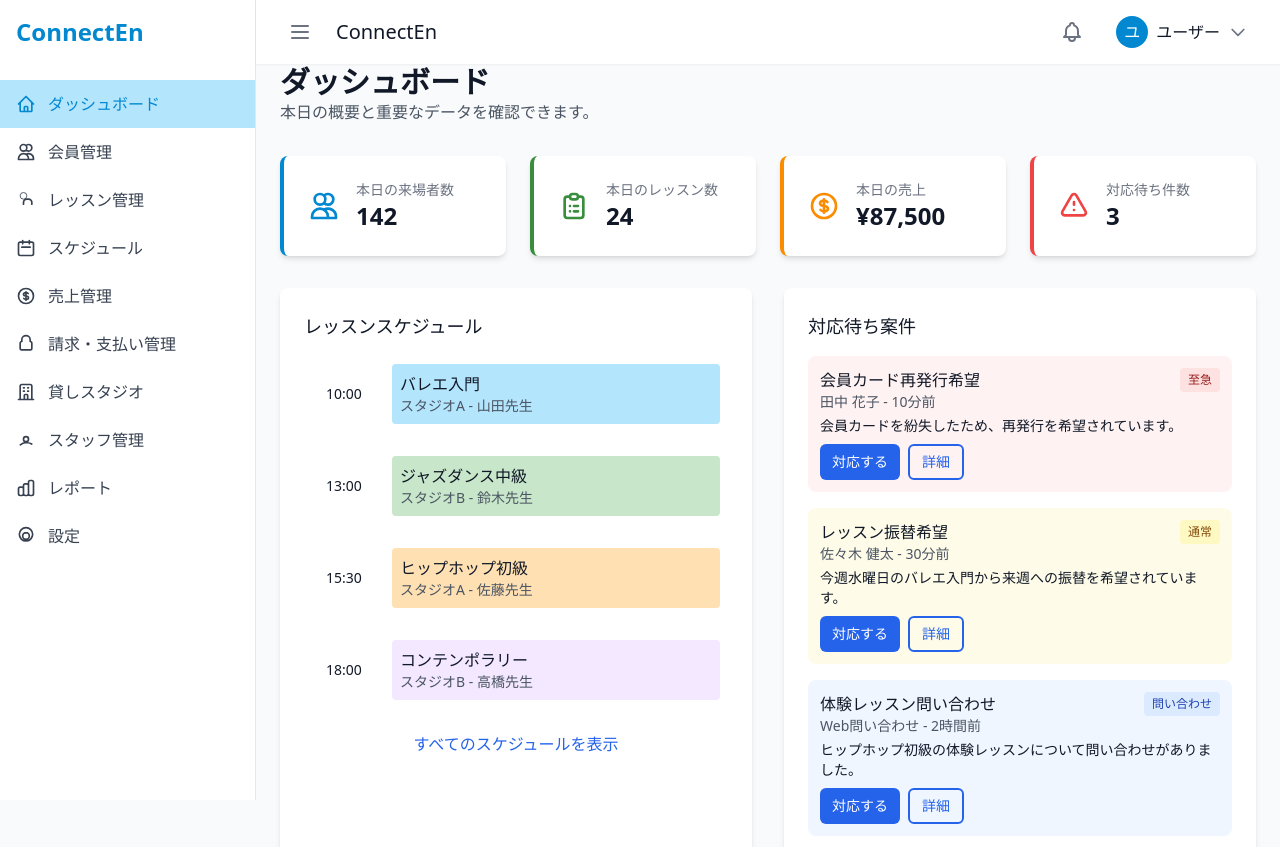
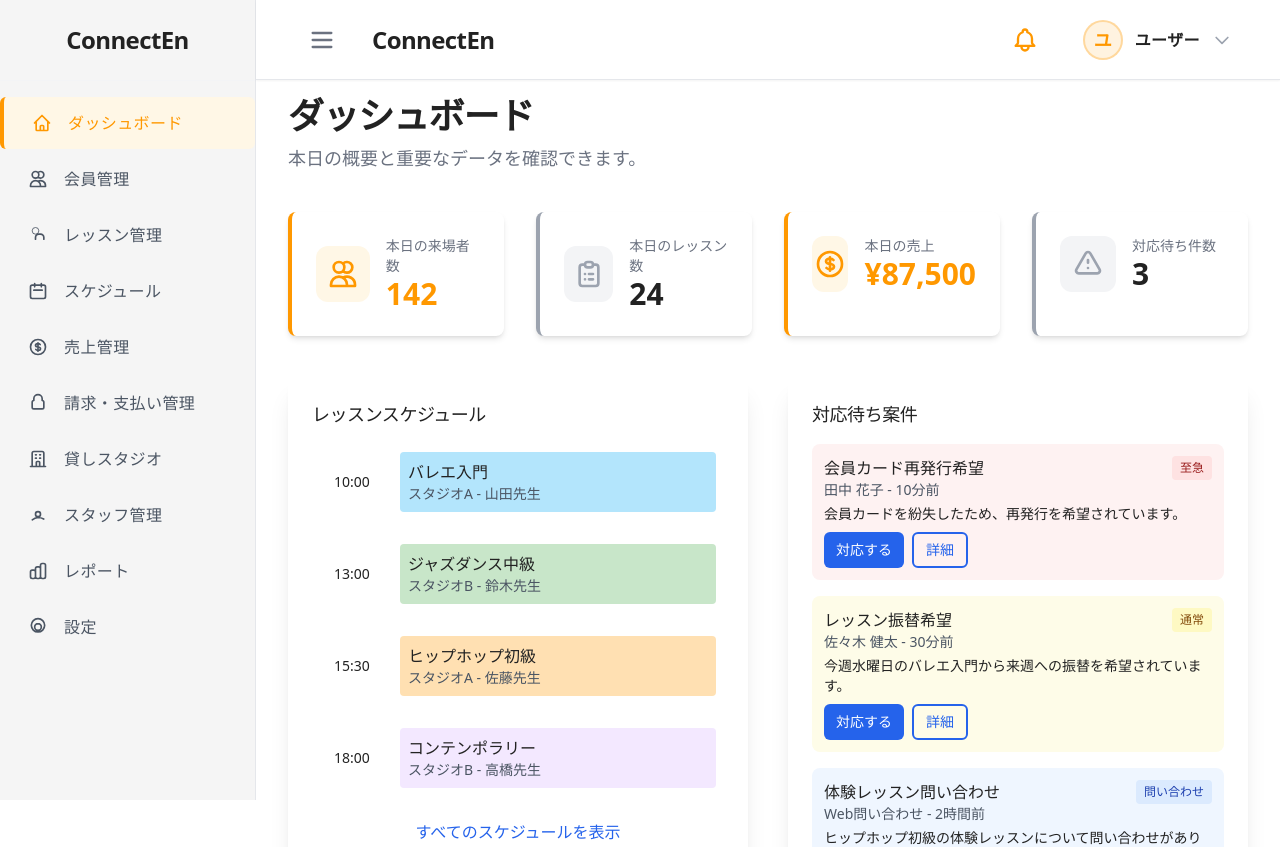
Before and after one commit to mio-github/connect_en, a Next.js app: page /dashboard in a window 1280 px wide. Shown: the top 847 px of the page. Built offline with nearby package versions, Linux system fonts and the light colour scheme.

Commit message:
グレー＋オレンジのフラットデザイン調整

```diff
--- a/src/app/dashboard/page.tsx
+++ b/src/app/dashboard/page.tsx
@@ -12,71 +12,66 @@ export default function Dashboard() {
 
   return (
     <Layout>
-      <div className="mb-8">
-        <h1 className="text-3xl font-bold">ダッシュボード</h1>
-        <p className="text-gray-600">本日の概要と重要なデータを確認できます。</p>
+      <div className="mb-10">
+        <h1 className="text-4xl font-extrabold text-[#222] mb-2">ダッシュボード</h1>
+        <p className="text-lg text-gray-500">本日の概要と重要なデータを確認できます。</p>
       </div>
-
-      <div className="grid grid-cols-1 md:grid-cols-2 lg:grid-cols-4 gap-6 mb-8">
-        <Card className="bg-primary-light border-l-4 border-primary">
-          <div className="flex items-center">
-            <div className="mr-4">
-              <svg xmlns="http://www.w3.org/2000/svg" className="h-8 w-8 text-primary" fill="none" viewBox="0 0 24 24" stroke="currentColor">
+      <div className="grid grid-cols-1 md:grid-cols-2 lg:grid-cols-4 gap-8 mb-10">
+        <Card className="border-l-4 border-[#ff9800]">
+          <div className="flex items-center gap-4">
+            <div className="flex items-center justify-center w-14 h-14 rounded-xl bg-[#fff7e6]">
+              <svg xmlns="http://www.w3.org/2000/svg" className="h-8 w-8 text-[#ff9800]" fill="none" viewBox="0 0 24 24" stroke="currentColor">
                 <path strokeLinecap="round" strokeLinejoin="round" strokeWidth={2} d="M12 4.354a4 4 0 110 5.292M15 21H3v-1a6 6 0 0112 0v1zm0 0h6v-1a6 6 0 00-9-5.197M13 7a4 4 0 11-8 0 4 4 0 018 0z" />
               </svg>
             </div>
             <div>
               <div className="text-sm font-medium text-gray-500">本日の来場者数</div>
-              <div className="text-2xl font-bold">142</div>
+              <div className="text-3xl font-extrabold text-[#ff9800]">142</div>
             </div>
           </div>
         </Card>
-
-        <Card className="bg-secondary-light border-l-4 border-secondary">
-          <div className="flex items-center">
-            <div className="mr-4">
-              <svg xmlns="http://www.w3.org/2000/svg" className="h-8 w-8 text-secondary" fill="none" viewBox="0 0 24 24" stroke="currentColor">
+        <Card className="border-l-4 border-gray-400">
+          <div className="flex items-center gap-4">
+            <div className="flex items-center justify-center w-14 h-14 rounded-xl bg-gray-100">
+              <svg xmlns="http://www.w3.org/2000/svg" className="h-8 w-8 text-gray-400" fill="none" viewBox="0 0 24 24" stroke="currentColor">
                 <path strokeLinecap="round" strokeLinejoin="round" strokeWidth={2} d="M9 5H7a2 2 0 00-2 2v12a2 2 0 002 2h10a2 2 0 002-2V7a2 2 0 00-2-2h-2M9 5a2 2 0 002 2h2a2 2 0 002-2M9 5a2 2 0 012-2h2a2 2 0 012 2m-3 7h3m-3 4h3m-6-4h.01M9 16h.01" />
               </svg>
             </div>
             <div>
               <div className="text-sm font-medium text-gray-500">本日のレッスン数</div>
-              <div className="text-2xl font-bold">24</div>
+              <div className="text-3xl font-extrabold text-[#222]">24</div>
             </div>
           </div>
         </Card>
-
-        <Card className="bg-accent-light border-l-4 border-accent">
-          <div className="flex items-center">
-            <div className="mr-4">
-              <svg xmlns="http://www.w3.org/2000/svg" className="h-8 w-8 text-accent" fill="none" viewBox="0 0 24 24" stroke="currentColor">
+        <Card className="border-l-4 border-[#ff9800]">
+          <div className="flex items-center gap-4">
+            <div className="flex items-center justify-center w-14 h-14 rounded-xl bg-[#fff7e6]">
+              <svg xmlns="http://www.w3.org/2000/svg" className="h-8 w-8 text-[#ff9800]" fill="none" viewBox="0 0 24 24" stroke="currentColor">
                 <path strokeLinecap="round" strokeLinejoin="round" strokeWidth={2} d="M12 8c-1.657 0-3 .895-3 2s1.343 2 3 2 3 .895 3 2-1.343 2-3 2m0-8c1.11 0 2.08.402 2.599 1M12 8V7m0 1v8m0 0v1m0-1c-1.11 0-2.08-.402-2.599-1M21 12a9 9 0 11-18 0 9 9 0 0118 0z" />
               </svg>
             </div>
             <div>
               <div className="text-sm font-medium text-gray-500">本日の売上</div>
-              <div className="text-2xl font-bold">¥87,500</div>
+              <div className="text-3xl font-extrabold text-[#ff9800]">¥87,500</div>
             </div>
           </div>
         </Card>
-
-        <Card className="bg-red-100 border-l-4 border-red-500">
-          <div className="flex items-center">
-            <div className="mr-4">
-              <svg xmlns="http://www.w3.org/2000/svg" className="h-8 w-8 text-red-500" fill="none" viewBox="0 0 24 24" stroke="currentColor">
+        <Card className="border-l-4 border-gray-400">
+          <div className="flex items-center gap-4">
+            <div className="flex items-center justify-center w-14 h-14 rounded-xl bg-gray-100">
+              <svg xmlns="http://www.w3.org/2000/svg" className="h-8 w-8 text-gray-400" fill="none" viewBox="0 0 24 24" stroke="currentColor">
                 <path strokeLinecap="round" strokeLinejoin="round" strokeWidth={2} d="M12 9v2m0 4h.01m-6.938 4h13.856c1.54 0 2.502-1.667 1.732-3L13.732 4c-.77-1.333-2.694-1.333-3.464 0L3.34 16c-.77 1.333.192 3 1.732 3z" />
               </svg>
             </div>
             <div>
               <div className="text-sm font-medium text-gray-500">対応待ち件数</div>
-              <div className="text-2xl font-bold">3</div>
+              <div className="text-3xl font-extrabold text-[#222]">3</div>
             </div>
           </div>
         </Card>
       </div>
-
-      <div className="grid grid-cols-1 lg:grid-cols-2 gap-8 mb-8">
-        <Card title="レッスンスケジュール">
+      <div className="grid grid-cols-1 lg:grid-cols-2 gap-10 mb-10">
+        <Card title="レッスンスケジュール" className="shadow-xl">
           <div className="space-y-4">
             <div className="flex items-center p-2 hover:bg-gray-50 rounded">
               <div className="w-16 text-center">
@@ -124,7 +119,7 @@ export default function Dashboard() {
           </div>
         </Card>
 
-        <Card title="対応待ち案件">
+        <Card title="対応待ち案件" className="shadow-xl">
           <div className="space-y-4">
             <div className="p-3 bg-red-50 rounded-lg">
               <div className="flex justify-between items-start">
@@ -180,8 +175,8 @@ export default function Dashboard() {
         </Card>
       </div>
 
-      <div className="grid grid-cols-1 lg:grid-cols-3 gap-6">
-        <Card title="会員アクティビティ">
+      <div className="grid grid-cols-1 lg:grid-cols-3 gap-8">
+        <Card title="会員アクティビティ" className="shadow-xl">
           <div className="space-y-2">
             <div className="flex items-center p-2 hover:bg-gray-50 rounded">
               <div className="w-8 h-8 bg-primary rounded-full flex items-center justify-center text-white font-medium">
--- a/src/components/layout/Header.tsx
+++ b/src/components/layout/Header.tsx
@@ -7,47 +7,37 @@ interface HeaderProps {
 
 export default function Header({ userName = 'ユーザー' }: HeaderProps) {
   return (
-    <header className="bg-white h-16 shadow-sm w-full">
-      <div className="h-full px-6 flex items-center justify-between">
-        <div className="flex items-center space-x-4">
-          <button className="p-2 rounded-full hover:bg-gray-100">
-            <svg xmlns="http://www.w3.org/2000/svg" className="h-6 w-6 text-gray-500" fill="none" viewBox="0 0 24 24" stroke="currentColor">
+    <header className="bg-white h-20 shadow-sm w-full border-b border-gray-200">
+      <div className="h-full px-10 flex items-center justify-between">
+        <div className="flex items-center space-x-6">
+          <button className="p-3 rounded-full hover:bg-gray-100 transition">
+            <svg xmlns="http://www.w3.org/2000/svg" className="h-7 w-7 text-gray-500" fill="none" viewBox="0 0 24 24" stroke="currentColor">
               <path strokeLinecap="round" strokeLinejoin="round" strokeWidth={2} d="M4 6h16M4 12h16M4 18h16" />
             </svg>
           </button>
-
-          <div className="text-xl font-medium">ConnectEn</div>
+          <div className="text-2xl font-extrabold tracking-tight text-[#222]">ConnectEn</div>
         </div>
-
-        <div className="flex items-center space-x-4">
-          <button className="p-2 rounded-full hover:bg-gray-100">
-            <svg xmlns="http://www.w3.org/2000/svg" className="h-6 w-6 text-gray-500" fill="none" viewBox="0 0 24 24" stroke="currentColor">
+        <div className="flex items-center space-x-6">
+          <button className="p-3 rounded-full hover:bg-[#fff7e6] transition">
+            <svg xmlns="http://www.w3.org/2000/svg" className="h-7 w-7 text-[#ff9800]" fill="none" viewBox="0 0 24 24" stroke="currentColor">
               <path strokeLinecap="round" strokeLinejoin="round" strokeWidth={2} d="M15 17h5l-1.405-1.405A2.032 2.032 0 0118 14.158V11a6.002 6.002 0 00-4-5.659V5a2 2 0 10-4 0v.341C7.67 6.165 6 8.388 6 11v3.159c0 .538-.214 1.055-.595 1.436L4 17h5m6 0v1a3 3 0 11-6 0v-1m6 0H9" />
             </svg>
           </button>
-
           <div className="relative group">
-            <button className="flex items-center space-x-2 p-2 rounded-full hover:bg-gray-100">
-              <div className="w-8 h-8 bg-primary rounded-full flex items-center justify-center text-white">
+            <button className="flex items-center space-x-3 p-2 rounded-full hover:bg-[#fff7e6] transition">
+              <div className="w-10 h-10 bg-[#fff3e0] rounded-full flex items-center justify-center text-[#ff9800] text-lg font-bold border-2 border-[#ff9800]/30">
                 {userName.charAt(0)}
               </div>
-              <span>{userName}</span>
-              <svg xmlns="http://www.w3.org/2000/svg" className="h-5 w-5 text-gray-500" fill="none" viewBox="0 0 24 24" stroke="currentColor">
+              <span className="text-[#222] font-semibold tracking-wide">{userName}</span>
+              <svg xmlns="http://www.w3.org/2000/svg" className="h-5 w-5 text-gray-400" fill="none" viewBox="0 0 24 24" stroke="currentColor">
                 <path strokeLinecap="round" strokeLinejoin="round" strokeWidth={2} d="M19 9l-7 7-7-7" />
               </svg>
             </button>
-
-            <div className="absolute right-0 mt-2 w-48 bg-white rounded-md shadow-lg py-1 hidden group-hover:block z-20">
-              <Link href="/profile" className="block px-4 py-2 text-sm text-gray-700 hover:bg-gray-100">
-                プロフィール
-              </Link>
-              <Link href="/settings/account" className="block px-4 py-2 text-sm text-gray-700 hover:bg-gray-100">
-                アカウント設定
-              </Link>
-              <hr className="my-1" />
-              <Link href="/logout" className="block px-4 py-2 text-sm text-red-600 hover:bg-gray-100">
-                ログアウト
-              </Link>
+            <div className="absolute right-0 mt-2 w-52 bg-white rounded-xl shadow-xl py-2 hidden group-hover:block z-20 border border-gray-100">
+              <Link href="/profile" className="block px-5 py-2 text-sm text-[#222] hover:bg-gray-50 rounded-lg transition">プロフィール</Link>
+              <Link href="/settings/account" className="block px-5 py-2 text-sm text-[#222] hover:bg-gray-50 rounded-lg transition">アカウント設定</Link>
+              <hr className="my-2 border-gray-100" />
+              <Link href="/logout" className="block px-5 py-2 text-sm text-[#ff9800] hover:bg-orange-50 rounded-lg transition">ログアウト</Link>
             </div>
           </div>
         </div>
--- a/src/components/layout/Layout.tsx
+++ b/src/components/layout/Layout.tsx
@@ -10,17 +10,15 @@ interface LayoutProps {
 
 export default function Layout({ children }: LayoutProps) {
   return (
-    <div className="flex min-h-screen bg-gray-50">
-      <div className="fixed left-0 top-0 h-full">
+    <div className="flex min-h-screen bg-white">
+      <div className="fixed left-0 top-0 h-full z-20">
         <Sidebar />
       </div>
-
       <div className="flex-1 ml-64">
-        <div className="fixed top-0 right-0 left-64 z-10">
+        <div className="fixed top-0 right-0 left-64 z-30">
           <Header />
         </div>
-
-        <main className="pt-16 p-6">
+        <main className="pt-24 px-8 pb-8 max-w-7xl mx-auto bg-white min-h-screen">
           {children}
         </main>
       </div>
--- a/src/components/layout/Sidebar.tsx
+++ b/src/components/layout/Sidebar.tsx
@@ -102,23 +102,25 @@ export default function Sidebar() {
   ];
 
   return (
-    <div className="w-64 bg-white border-r h-screen overflow-y-auto">
-      <div className="p-4">
-        <h1 className="text-2xl font-bold text-primary">ConnectEn</h1>
+    <div className="w-64 h-screen bg-[#f5f5f5] border-r border-gray-200 overflow-y-auto">
+      <div className="p-6 flex items-center justify-center border-b border-gray-100">
+        <h1 className="text-2xl font-extrabold tracking-tight text-[#222]">ConnectEn</h1>
       </div>
-      <nav className="mt-4">
+      <nav className="mt-4 space-y-1">
         {menuItems.map((item) => (
           <Link
             key={item.href}
             href={item.href}
-            className={`flex items-center px-4 py-3 text-gray-700 hover:bg-gray-100 ${
-              pathname === item.href || pathname.startsWith(`${item.href}/`)
-                ? 'bg-primary-light text-primary font-medium'
-                : ''
-            }`}
+            className={`group flex items-center gap-3 px-6 py-3 rounded-md transition-all duration-150 text-base font-medium tracking-wide select-none
+              ${pathname === item.href || pathname.startsWith(`${item.href}/`)
+                ? 'bg-[#fff7e6] text-[#ff9800] border-l-4 border-[#ff9800] font-bold'
+                : 'text-gray-600 hover:bg-[#fff7e6] hover:text-[#ff9800]'}
+            `}
           >
-            <span className="mr-3">{item.icon}</span>
-            {item.label}
+            <span className="flex items-center justify-center w-7 h-7 text-lg">
+              {item.icon}
+            </span>
+            <span className="truncate">{item.label}</span>
           </Link>
         ))}
       </nav>
--- a/src/styles/globals.css
+++ b/src/styles/globals.css
@@ -4,40 +4,50 @@
 
 @layer base {
   body {
-    @apply bg-gray-50 text-gray-900;
+    @apply bg-[#f5f5f5] text-[#222] font-sans antialiased;
   }
 
   h1 {
-    @apply text-3xl font-bold;
+    @apply text-3xl font-extrabold tracking-tight;
   }
 
   h2 {
-    @apply text-2xl font-bold;
+    @apply text-2xl font-bold tracking-tight;
   }
 
   h3 {
-    @apply text-xl font-bold;
+    @apply text-xl font-semibold tracking-tight;
+  }
+
+  /* カスタムスクロールバー */
+  ::-webkit-scrollbar {
+    width: 8px;
+    background: transparent;
+  }
+  ::-webkit-scrollbar-thumb {
+    background: #ff9800;
+    border-radius: 8px;
   }
 }
 
 @layer components {
   .btn {
-    @apply px-4 py-2 rounded font-medium transition-colors;
+    @apply px-4 py-2 rounded font-medium transition-colors shadow-none border;
   }
 
   .btn-primary {
-    @apply bg-primary text-white hover:bg-primary-dark;
+    @apply bg-[#ff9800] text-white border-[#ff9800] hover:bg-[#fb8c00] hover:border-[#fb8c00];
   }
 
   .btn-secondary {
-    @apply bg-secondary text-white hover:bg-secondary-dark;
+    @apply bg-gray-100 text-[#222] border-gray-200 hover:bg-gray-200;
   }
 
   .card {
-    @apply bg-white rounded-lg shadow p-4;
+    @apply bg-white rounded-xl border border-gray-200 p-6 shadow-none;
   }
 
   .input {
-    @apply border border-gray-300 rounded px-3 py-2 focus:outline-none focus:ring-2 focus:ring-primary focus:border-transparent;
+    @apply border border-gray-300 rounded-lg px-4 py-2 focus:outline-none focus:ring-2 focus:ring-[#ff9800] focus:border-transparent bg-white shadow-none;
   }
 }
```
